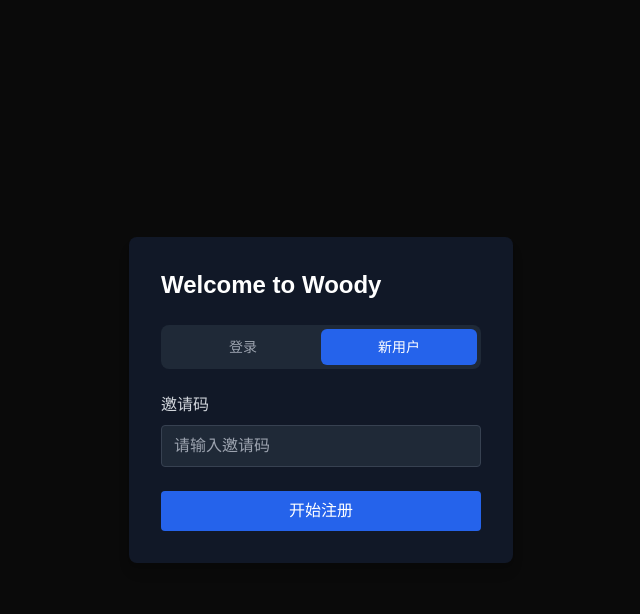
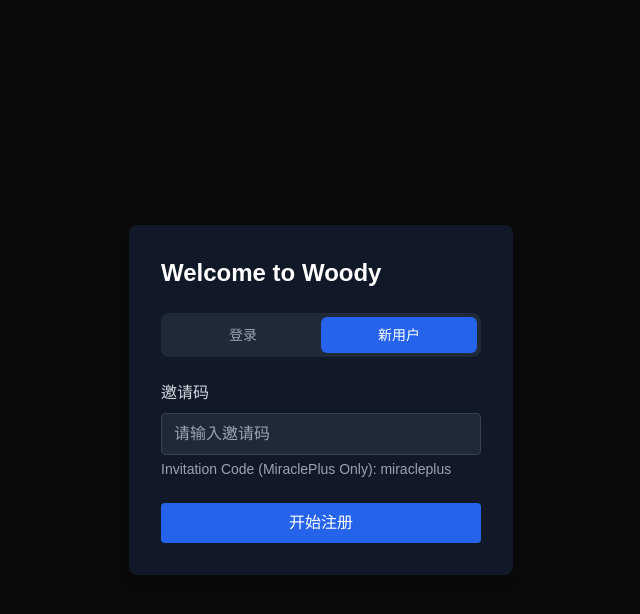
Before and after one commit to derekhut/hume, a Next.js app: page /login in a window 1280 px wide. Both pictures are taken after a click on the button "新用户". Shown: the top 614 px of the page, without its empty margins (319-959 px from the left). Built offline with nearby package versions, Linux system fonts and the light colour scheme.

Commit message:
add invitation code

```diff
--- a/app/login/page.tsx
+++ b/app/login/page.tsx
@@ -122,6 +122,9 @@
                 placeholder="请输入邀请码"
                 required
               />
+              <p className="mt-1 text-sm text-gray-400">
+                Invitation Code (MiraclePlus Only): miracleplus
+              </p>
             </div>
           ) : (
             <>
```
